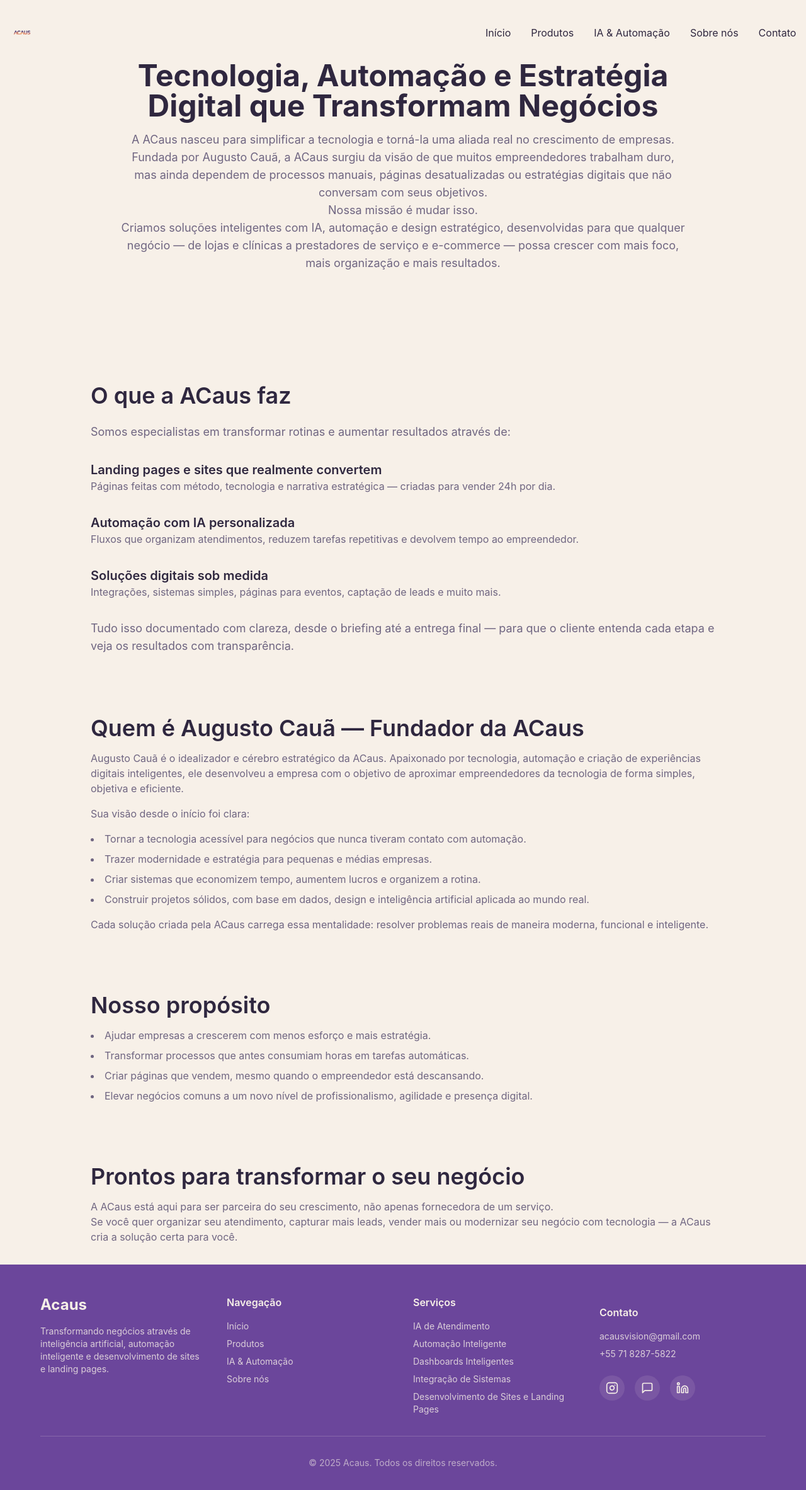
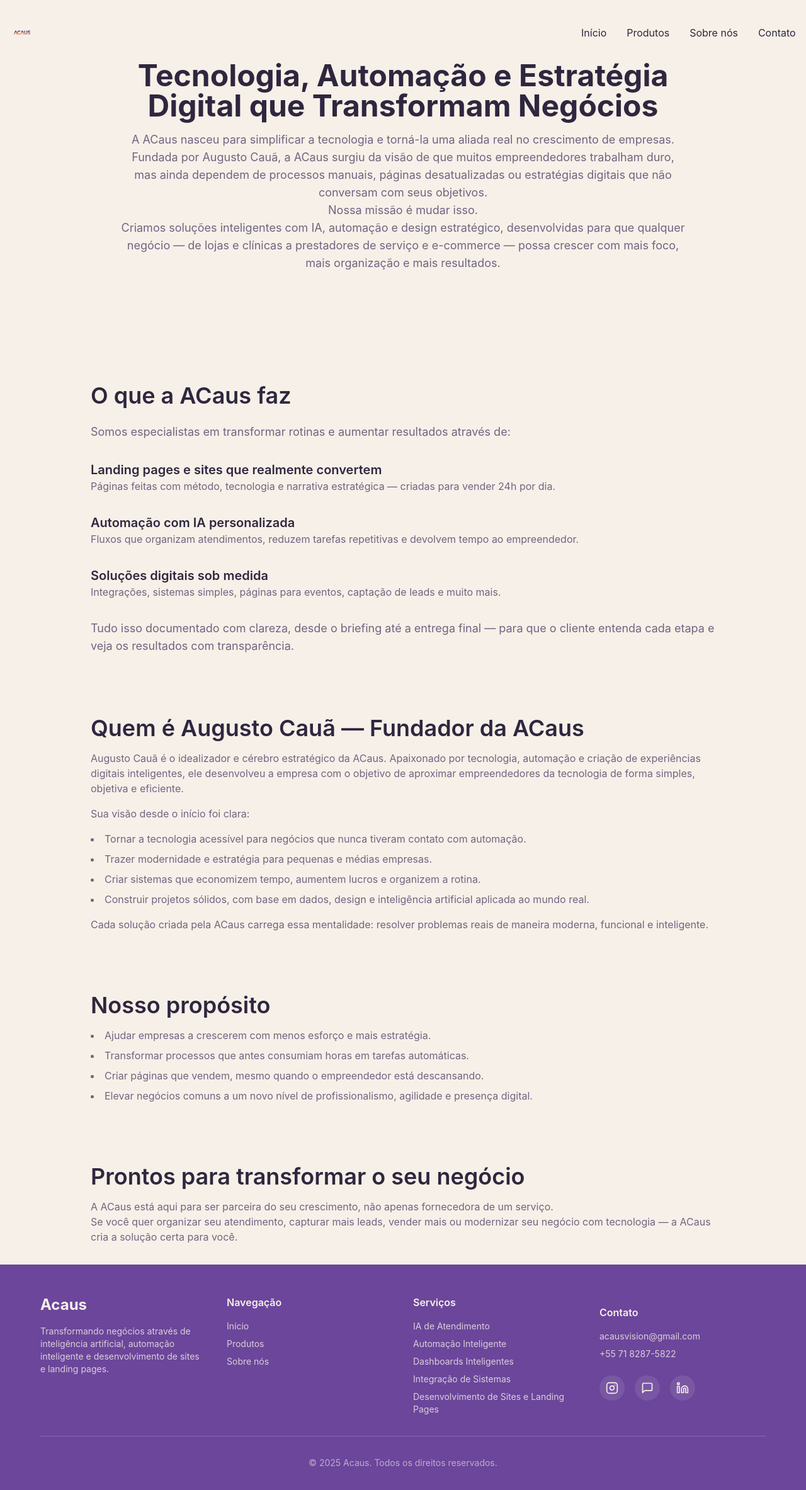
Before and after one commit to Augustocaua/Acaus, a React (Vite) app: page /sobre in a window 1280 px wide. Shown: the top 2366 px of the page at 63% size. Built offline with nearby package versions, Linux system fonts and the light colour scheme.

Commit message:
chore: remover item de navegação IA & Automação\n\n- Header: remove botão e link do menu (desktop e mobile)\n- Footer: remove link rápido para seção #automacao\n\nValidação visual feita no preview sem erros.

```diff
--- a/src/components/Footer.tsx
+++ b/src/components/Footer.tsx
@@ -32,11 +32,7 @@ const Footer = () => {
                     Produtos
                   </a>
                 </li>
-                <li>
-                  <a href="#automacao" className="text-primary-foreground/80 hover:text-copper transition-colors">
-                    IA & Automação
-                  </a>
-                </li>
+
                 <li>
                   <a href="/sobre" className="text-primary-foreground/80 hover:text-copper transition-colors">
                     Sobre nós
--- a/src/components/Header.tsx
+++ b/src/components/Header.tsx
@@ -63,12 +63,7 @@ const Header = () => {
               >
                 Produtos
               </Link>
-              <button
-                onClick={() => scrollToSection("automacao")}
-                className="text-foreground hover:text-copper transition-colors duration-300"
-              >
-                IA & Automação
-              </button>
+
               <Link
                 to="/sobre"
                 className="text-foreground hover:text-copper transition-colors duration-300"
@@ -110,12 +105,7 @@ const Header = () => {
             >
               Produtos
             </Link>
-            <button
-              onClick={() => scrollToSection("automacao")}
-              className="text-foreground hover:text-copper transition-colors duration-300 text-left"
-            >
-              IA & Automação
-            </button>
+
             <Link
               to="/sobre"
               onClick={() => setIsMobileMenuOpen(false)}
```
